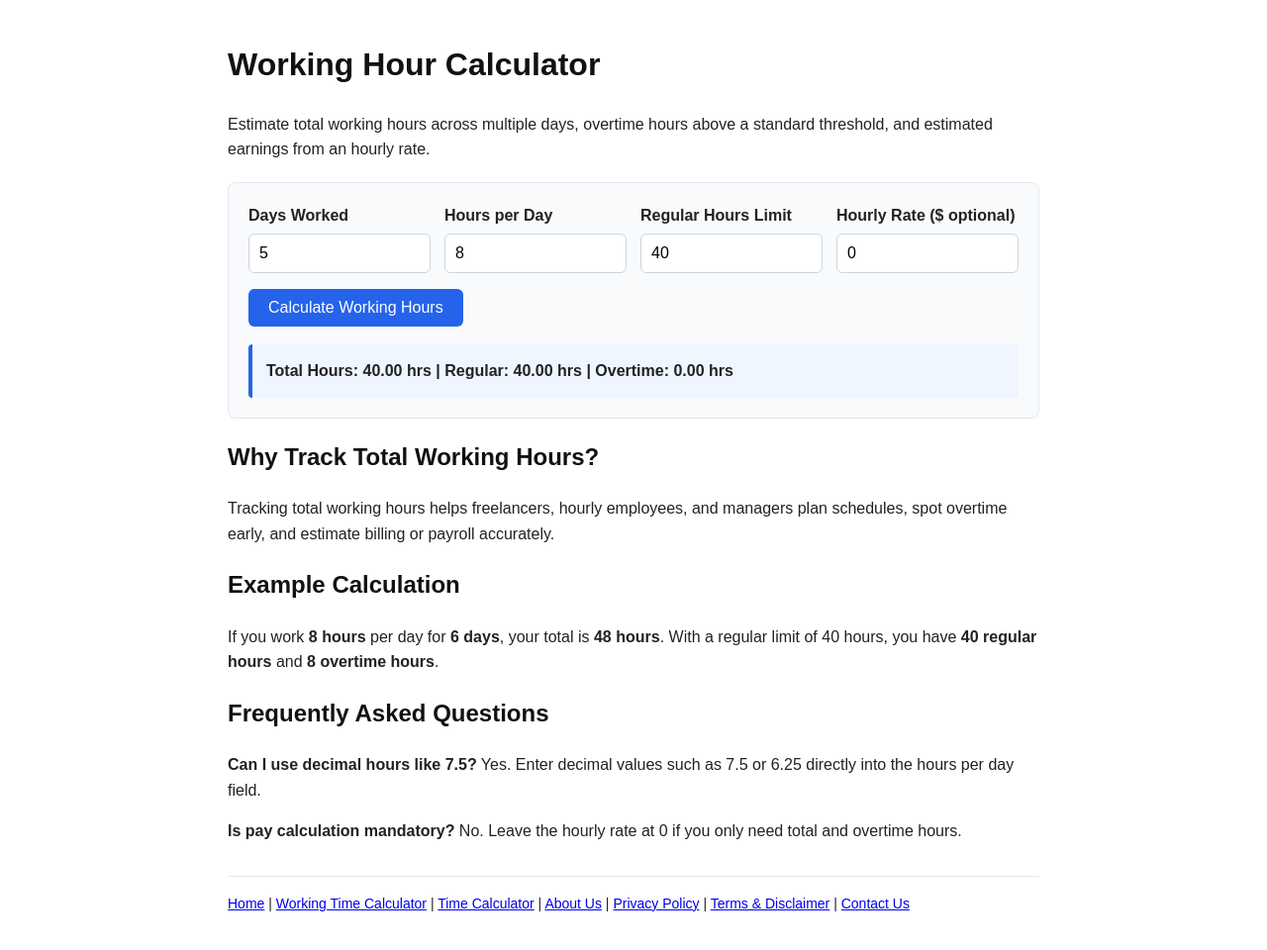
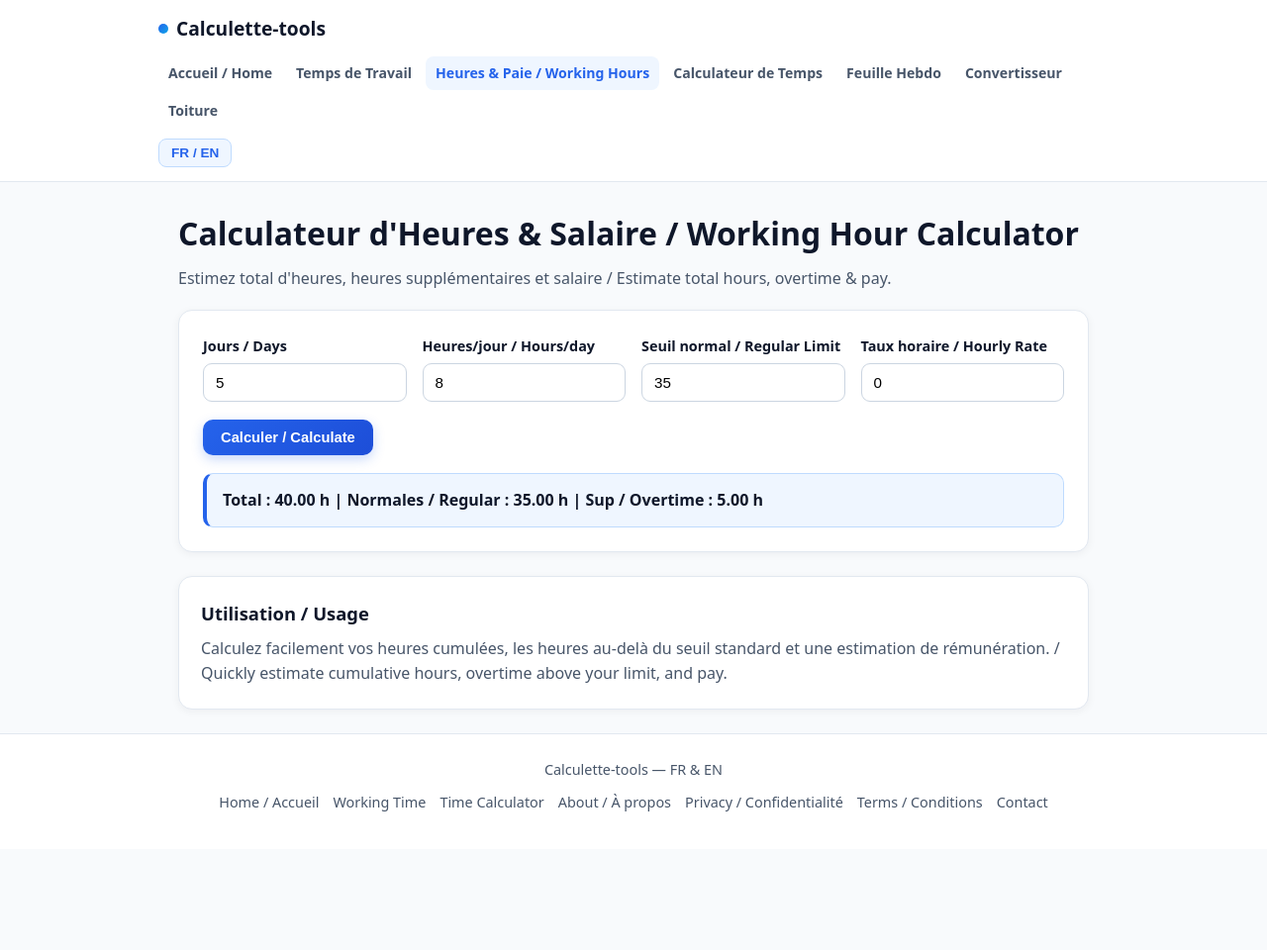
Before and after one commit to Alyasmalikit/calculette-tools, a plain HTML site: page working-hour-calculator.html in a window 1280 px wide. Shown: the whole page at 99% size. After the commit the page ends 858 px from the top, so only its background shows below. Drawn offline with Linux system fonts and the light colour scheme.

Commit message:
Update working-hour-calculator.html

```diff
--- a/working-hour-calculator.html
+++ b/working-hour-calculator.html
@@ -1,86 +1,133 @@
 <!DOCTYPE html>
-<html lang="en">
+<html lang="fr">
 <head>
-  <meta charset="UTF-8" />
-  <meta name="viewport" content="width=device-width, initial-scale=1.0" />
-  <title>Working Hour Calculator | Calculette-tools</title>
+<meta charset="UTF-8">
+<meta name="viewport" content="width=device-width, initial-scale=1.0">
+<title>Working Hour Calculator / Heures &amp; Paie | Calculette-tools</title>
 <style>
-    body { font-family: Arial, sans-serif; line-height: 1.6; max-width: 820px; margin: 40px auto; padding: 0 20px; color: #222; }
-    h1, h2 { color: #111; }
-    .box { background: #f8fafc; border: 1px solid #e2e8f0; border-radius: 8px; padding: 20px; margin: 20px 0; }
-    .grid { display: grid; grid-template-columns: repeat(auto-fit, minmax(180px, 1fr)); gap: 14px; }
-    label { display: block; font-weight: bold; margin-bottom: 6px; }
-    input { width: 100%; padding: 10px; border: 1px solid #cbd5e1; border-radius: 6px; font-size: 1rem; box-sizing: border-box; }
-    button { margin-top: 16px; padding: 10px 20px; background: #2563eb; color: #fff; border: none; border-radius: 6px; font-size: 1rem; cursor: pointer; }
-    button:hover { background: #1d4ed8; }
-    .result { margin-top: 18px; padding: 14px; background: #eff6ff; border-left: 4px solid #2563eb; border-radius: 4px; font-weight: bold; }
-    .nav { margin-top: 32px; padding-top: 16px; border-top: 1px solid #e5e7eb; font-size: 14px; }
+  :root {
+    --bg: #f8fafc; --surface: #ffffff; --ink: #0f172a; --muted: #475569;
+    --border: #e2e8f0; --primary: #2563eb; --primary-dark: #1d4ed8;
+    --accent: #0ea5e9; --soft-blue: #eff6ff; --radius: 14px;
+    --shadow-sm: 0 2px 8px rgba(15, 23, 42, 0.05);
+  }
+  * { box-sizing: border-box; }
+  body { margin: 0; font-family: system-ui, -apple-system, "Segoe UI", Roboto, sans-serif; background: var(--bg); color: var(--ink); line-height: 1.6; }
+  .container { max-width: 960px; margin: 0 auto; padding: 0 20px; }
+  .site-header { position: sticky; top: 0; z-index: 20; background: rgba(255,255,255,0.95); backdrop-filter: blur(10px); border-bottom: 1px solid var(--border); }
+  .nav-bar { display: flex; align-items: center; justify-content: space-between; flex-wrap: wrap; gap: 12px; padding: 14px 0; }
+  .brand { font-weight: 800; font-size: 1.2rem; color: var(--ink); text-decoration: none; display: inline-flex; align-items: center; gap: 8px; }
+  .dot { width: 10px; height: 10px; border-radius: 50%; background: linear-gradient(135deg, var(--primary), var(--accent)); display: inline-block; }
+  .nav-right { display: flex; align-items: center; flex-wrap: wrap; gap: 10px; }
+  .nav-menu { display: flex; flex-wrap: wrap; gap: 4px; }
+  .nav-menu a { color: var(--muted); text-decoration: none; font-size: 0.88rem; font-weight: 600; padding: 6px 10px; border-radius: 8px; }
+  .nav-menu a:hover, .nav-menu a.active { color: var(--primary); background: var(--soft-blue); }
+  .lang-btn { background: var(--soft-blue); color: var(--primary); border: 1px solid #bfdbfe; padding: 6px 12px; border-radius: 8px; font-weight: 700; font-size: 0.85rem; cursor: pointer; }
+  .page-head { margin: 26px 0 18px; }
+  .page-head h1 { margin: 0 0 8px; font-size: clamp(1.5rem, 3vw, 2rem); }
+  .page-head p { margin: 0; color: var(--muted); }
+  .panel { background: var(--surface); border: 1px solid var(--border); border-radius: var(--radius); padding: 24px; box-shadow: var(--shadow-sm); margin-bottom: 24px; }
+  .row { display: grid; grid-template-columns: repeat(auto-fit, minmax(170px, 1fr)); gap: 16px; margin-bottom: 18px; }
+  label { display: block; font-size: 0.9rem; font-weight: 600; margin-bottom: 6px; }
+  input { width: 100%; padding: 10px 12px; border: 1px solid #cbd5e1; border-radius: 9px; font-size: 0.95rem; }
+  .btn { display: inline-flex; align-items: center; justify-content: center; background: linear-gradient(135deg, var(--primary), var(--primary-dark)); color: #fff; padding: 10px 18px; border-radius: 10px; font-size: 0.92rem; font-weight: 600; border: none; cursor: pointer; box-shadow: 0 4px 12px rgba(37, 99, 235, 0.25); }
+  .result-box { margin-top: 18px; padding: 14px 16px; background: var(--soft-blue); border: 1px solid #bfdbfe; border-left: 4px solid var(--primary); border-radius: 10px; font-weight: 700; }
+  .info-card { background: var(--surface); border: 1px solid var(--border); border-radius: var(--radius); padding: 22px; margin-bottom: 24px; box-shadow: var(--shadow-sm); }
+  .info-card h2 { margin: 0 0 8px; font-size: 1.15rem; }
+  .info-card p { margin: 0; color: var(--muted); }
+  .site-footer { border-top: 1px solid var(--border); background: var(--surface); padding: 24px 0 36px; text-align: center; font-size: 0.9rem; color: var(--muted); }
+  .footer-links { margin-top: 10px; display: flex; flex-wrap: wrap; justify-content: center; gap: 14px; }
+  .footer-links a { color: var(--muted); text-decoration: none; font-weight: 500; }
 </style>
 </head>
 <body>
-  <h1>Working Hour Calculator</h1>
-  <p>Estimate total working hours across multiple days, overtime hours above a standard threshold, and estimated earnings from an hourly rate.</p>
 
-  <div class="box">
-    <div class="grid">
-      <div>
-        <label for="daysWorked">Days Worked</label>
-        <input id="daysWorked" type="number" min="1" max="31" value="5" />
-      </div>
-      <div>
-        <label for="hoursPerDay">Hours per Day</label>
-        <input id="hoursPerDay" type="number" min="0" step="0.25" value="8" />
-      </div>
-      <div>
-        <label for="standardHours">Regular Hours Limit</label>
-        <input id="standardHours" type="number" min="0" step="0.5" value="40" />
-      </div>
-      <div>
-        <label for="hourlyRate">Hourly Rate ($ optional)</label>
-        <input id="hourlyRate" type="number" min="0" step="0.01" value="0" />
+<header class="site-header">
+  <div class="container nav-bar">
+    <a href="index.html" class="brand"><span class="dot"></span>Calculette-tools</a>
+    <div class="nav-right">
+      <nav class="nav-menu">
+        <a href="index.html">Accueil / Home</a>
+        <a href="working-time-calculator.html">Temps de Travail</a>
+        <a href="working-hour-calculator.html" class="active">Heures &amp; Paie / Working Hours</a>
+        <a href="time-calculator.html">Calculateur de Temps</a>
+        <a href="feuille-hebdo.html">Feuille Hebdo</a>
+        <a href="convertisseur.html">Convertisseur</a>
+        <a href="toiture-croupe.html">Toiture</a>
+      </nav>
+      <button type="button" id="langToggle" class="lang-btn" onclick="switchLang()">FR / EN</button>
     </div>
   </div>
-    <button type="button" onclick="calcWorkingHours()">Calculate Working Hours</button>
-    <div id="whResult" class="result">Total Hours: 40.00 hrs | Regular: 40.00 hrs | Overtime: 0.00 hrs</div>
+</header>
+
+<main class="container">
+  <div class="page-head">
+    <h1>Calculateur d'Heures &amp; Salaire / Working Hour Calculator</h1>
+    <p>Estimez total d'heures, heures supplémentaires et salaire / Estimate total hours, overtime &amp; pay.</p>
   </div>
 
-  <h2>Why Track Total Working Hours?</h2>
-  <p>Tracking total working hours helps freelancers, hourly employees, and managers plan schedules, spot overtime early, and estimate billing or payroll accurately.</p>
+  <section class="panel">
+    <div class="row">
+      <div><label for="daysWorked">Jours / Days</label><input id="daysWorked" type="number" min="1" max="31" value="5"></div>
+      <div><label for="hoursPerDay">Heures/jour / Hours/day</label><input id="hoursPerDay" type="number" min="0" step="0.25" value="8"></div>
+      <div><label for="standardHours">Seuil normal / Regular Limit</label><input id="standardHours" type="number" min="0" step="0.5" value="35"></div>
+      <div><label for="hourlyRate">Taux horaire / Hourly Rate</label><input id="hourlyRate" type="number" min="0" step="0.01" value="0"></div>
+    </div>
+    <button type="button" class="btn" onclick="calcWH()">Calculer / Calculate</button>
+    <div id="whResult" class="result-box">Total : 40.00 h | Normales / Regular : 35.00 h | Sup / Overtime : 5.00 h</div>
+  </section>
 
-  <h2>Example Calculation</h2>
-  <p>If you work <strong>8 hours</strong> per day for <strong>6 days</strong>, your total is <strong>48 hours</strong>. With a regular limit of 40 hours, you have <strong>40 regular hours</strong> and <strong>8 overtime hours</strong>.</p>
+  <section class="info-card">
+    <h2>Utilisation / Usage</h2>
+    <p>Calculez facilement vos heures cumulées, les heures au-delà du seuil standard et une estimation de rémunération. / Quickly estimate cumulative hours, overtime above your limit, and pay.</p>
+  </section>
+</main>
 
-  <h2>Frequently Asked Questions</h2>
-  <p><strong>Can I use decimal hours like 7.5?</strong> Yes. Enter decimal values such as 7.5 or 6.25 directly into the hours per day field.</p>
-  <p><strong>Is pay calculation mandatory?</strong> No. Leave the hourly rate at 0 if you only need total and overtime hours.</p>
-
-  <div class="nav">
-    <a href="index.html">Home</a> |
-    <a href="working-time-calculator.html">Working Time Calculator</a> |
-    <a href="time-calculator.html">Time Calculator</a> |
-    <a href="about.html">About Us</a> |
-    <a href="privacy.html">Privacy Policy</a> |
-    <a href="terms.html">Terms &amp; Disclaimer</a> |
-    <a href="contact.html">Contact Us</a>
+<footer class="site-footer">
+  <div class="container">
+    <div>Calculette-tools — FR &amp; EN</div>
+    <div class="footer-links">
+      <a href="index.html">Home / Accueil</a>
+      <a href="working-time-calculator.html">Working Time</a>
+      <a href="time-calculator.html">Time Calculator</a>
+      <a href="about.html">About / À propos</a>
+      <a href="privacy.html">Privacy / Confidentialité</a>
+      <a href="terms.html">Terms / Conditions</a>
+      <a href="contact.html">Contact</a>
     </div>
+  </div>
+</footer>
 
 <script>
-    function calcWorkingHours() {
+  let mode = "both";
+  function switchLang() {
+    mode = mode === "both" ? "fr" : mode === "fr" ? "en" : "both";
+    document.getElementById("langToggle").textContent = mode === "both" ? "FR / EN" : mode.toUpperCase();
+    calcWH();
+  }
+  function calcWH() {
     const days = Math.max(0, parseFloat(document.getElementById("daysWorked").value || "0"));
     const perDay = Math.max(0, parseFloat(document.getElementById("hoursPerDay").value || "0"));
     const limit = Math.max(0, parseFloat(document.getElementById("standardHours").value || "0"));
     const rate = Math.max(0, parseFloat(document.getElementById("hourlyRate").value || "0"));
+    const total = days * perDay;
+    const reg = Math.min(total, limit);
+    const ot = Math.max(0, total - limit);
+    const out = document.getElementById("whResult");
 
-      const totalHrs = days * perDay;
-      const regularHrs = Math.min(totalHrs, limit);
-      const overtimeHrs = Math.max(0, totalHrs - limit);
-
-      let text = `Total Hours: ${totalHrs.toFixed(2)} hrs | Regular: ${regularHrs.toFixed(2)} hrs | Overtime: ${overtimeHrs.toFixed(2)} hrs`;
-      if (rate > 0) {
-        const estPay = (totalHrs * rate).toFixed(2);
-        text += ` | Estimated Base Pay: $${estPay}`;
+    if (mode === "en") {
+      let t = `Total: ${total.toFixed(2)} hrs | Regular: ${reg.toFixed(2)} hrs | Overtime: ${ot.toFixed(2)} hrs`;
+      if (rate > 0) t += ` | Est. Pay: ${(total * rate).toFixed(2)}`;
+      out.textContent = t;
+    } else if (mode === "fr") {
+      let t = `Total : ${total.toFixed(2)} h | Normales : ${reg.toFixed(2)} h | Supplémentaires : ${ot.toFixed(2)} h`;
+      if (rate > 0) t += ` | Estimation : ${(total * rate).toFixed(2)}`;
+      out.textContent = t;
+    } else {
+      let t = `Total : ${total.toFixed(2)} h | Normales / Regular : ${reg.toFixed(2)} h | Sup / Overtime : ${ot.toFixed(2)} h`;
+      if (rate > 0) t += ` | Gain / Pay : ${(total * rate).toFixed(2)}`;
+      out.textContent = t;
     }
-      document.getElementById("whResult").textContent = text;
   }
 </script>
 </body>
```
Lines whose indentation alone changed are shown as unchanged.
